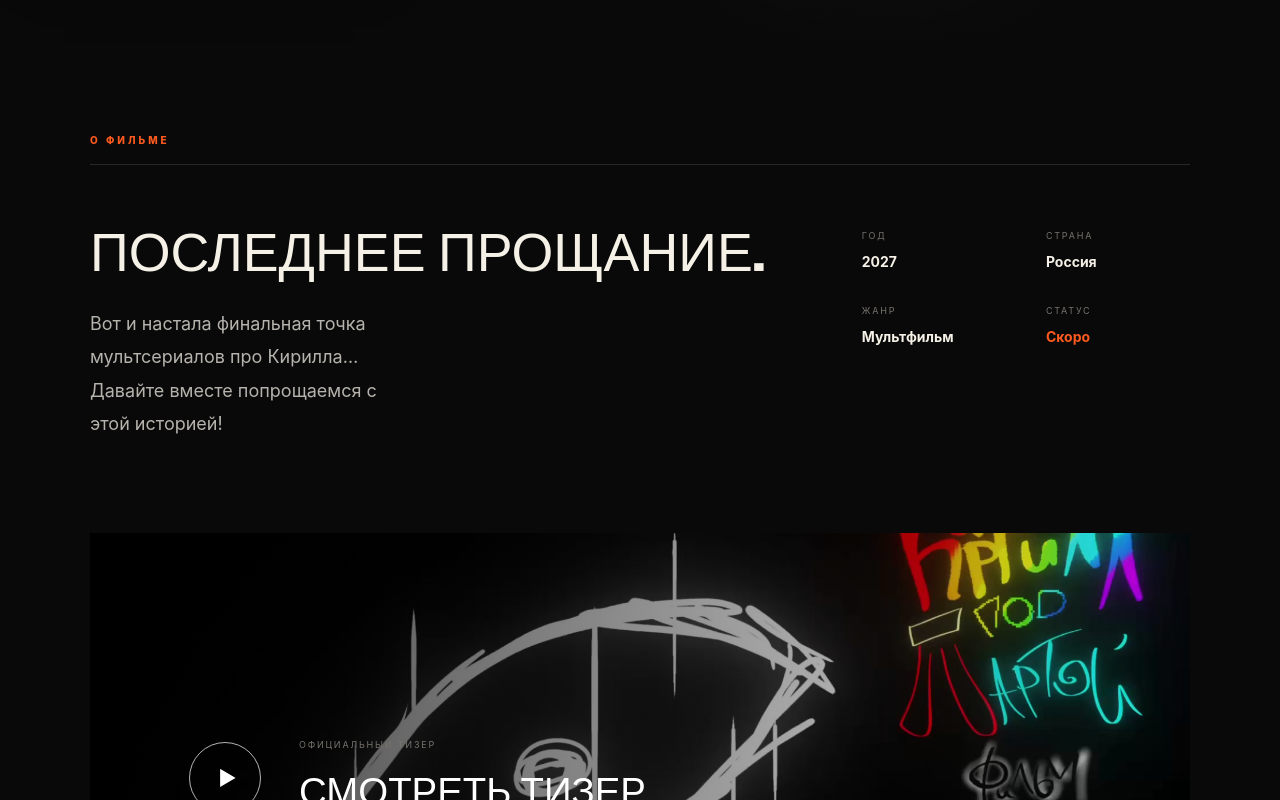
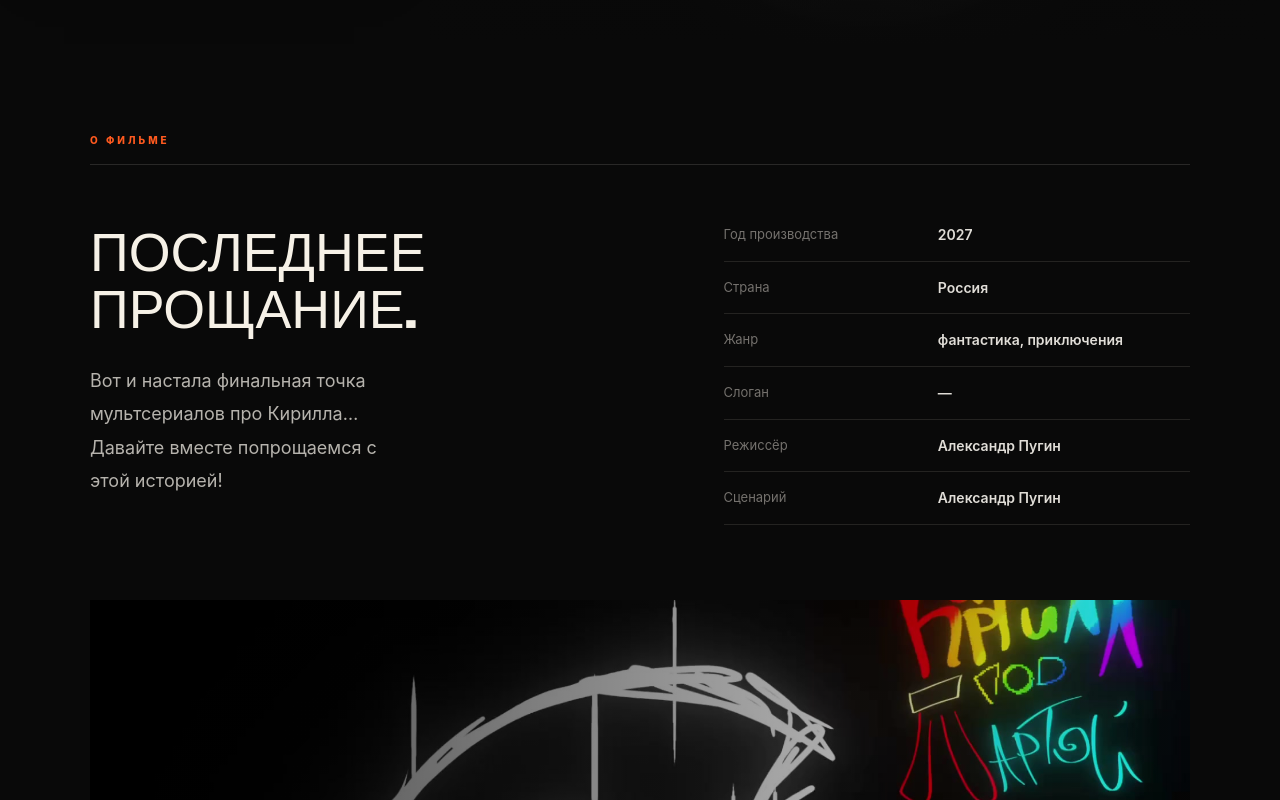
Before and after one commit to AlexKraken444/Kirill-pod-partoi, a Next.js app: page / in a window 1280 px wide. Shown: the part 756-1556 px from the top of the page. Built offline with nearby package versions, Linux system fonts and the light colour scheme.

Commit message:
Polish movie details section

```diff
--- a/app/globals.css
+++ b/app/globals.css
@@ -41,14 +41,16 @@ h1 em { color:var(--orange); font-style:normal; }
 .rating p { color:#777; font-size:10px; line-height:1.5; }
 .details { max-width:1160px; margin:0 auto; padding:90px 30px 100px; }
 .sectionLabel { font-size:10px; font-weight:800; letter-spacing:.3em; color:var(--orange); border-bottom:1px solid #292827; padding-bottom:18px; }
-.detailsGrid { display:grid; grid-template-columns:1.35fr .65fr; gap:90px; padding:55px 0 75px; }
+.detailsGrid { display:grid; grid-template-columns:minmax(0,1fr) minmax(360px,.9fr); gap:clamp(60px,9vw,130px); padding:55px 0 75px; align-items:start; }
 h2 { margin:0 0 30px; font-family:Impact,'Arial Black',sans-serif; font-size:clamp(34px,4.2vw,58px); line-height:1.06; text-transform:uppercase; font-weight:400; }
 h2 span { color:#4d4b48; }
 .description { color:#b6b3ad; font-size:18px; line-height:1.85; }
-.facts { display:grid; grid-template-columns:1fr 1fr; gap:34px 40px; align-content:start; padding-top:10px; }
-.facts span,.teaserCopy small { display:block; color:#77736e; font-size:9px; letter-spacing:.2em; margin-bottom:10px; }
-.facts strong { font-size:14px; }
-.facts .accent { color:var(--orange); }
+.movieFacts { margin:0; padding:4px 0 0; }
+.movieFacts>div { display:grid; grid-template-columns:minmax(125px,.85fr) minmax(0,1.15fr); gap:28px; padding:15px 0; border-bottom:1px solid #242321; }
+.movieFacts>div:first-child { padding-top:0; }
+.movieFacts dt { color:#74716d; font-size:13px; line-height:1.55; }
+.movieFacts dd { margin:0; color:#e0ddd7; font-size:14px; font-weight:600; line-height:1.55; }
+.teaserCopy small { display:block; color:#77736e; font-size:9px; letter-spacing:.2em; margin-bottom:10px; }
 .teaserCard { width:100%; aspect-ratio:2.25/1; border:0; padding:0; position:relative; overflow:hidden; background:#151515; color:#fff; cursor:pointer; text-align:left; }
 .teaserCard img { object-fit:cover; object-position:center; transition:transform .5s ease; }
 .teaserCard:hover img { transform:scale(1.025); }
--- a/app/page.tsx
+++ b/app/page.tsx
@@ -45,7 +45,7 @@ export default function MoviePage() {
           <div className="movieInfo">
             <div className="eyebrow"><span>ФИЛЬМ</span><i />СКОРО</div>
             <h1>Кирилл под партой:<br /><em>фильм</em></h1>
-            <p className="meta">2027&nbsp;&nbsp;•&nbsp;&nbsp;Мультфильм&nbsp;&nbsp;•&nbsp;&nbsp;Россия</p>
+            <p className="meta">2027&nbsp;&nbsp;•&nbsp;&nbsp;фантастика, приключения&nbsp;&nbsp;•&nbsp;&nbsp;Россия</p>
             <p className="lead">Финальная история Кирилла.</p>
             <div className="actions">
               <button className="primaryButton disabled" disabled><span>▶</span> Смотреть фильм</button>
@@ -67,16 +67,18 @@ export default function MoviePage() {
       <section className="details" id="about">
         <div className="sectionLabel">О ФИЛЬМЕ</div>
         <div className="detailsGrid">
-          <div>
+          <div className="aboutLead">
             <h2>Последнее прощание.</h2>
             <p className="description">Вот и настала финальная точка<br />мультсериалов про Кирилла…<br />Давайте вместе попрощаемся с<br />этой историей!</p>
           </div>
-          <div className="facts">
-            <div><span>ГОД</span><strong>2027</strong></div>
-            <div><span>СТРАНА</span><strong>Россия</strong></div>
-            <div><span>ЖАНР</span><strong>Мультфильм</strong></div>
-            <div><span>СТАТУС</span><strong className="accent">Скоро</strong></div>
-          </div>
+          <dl className="movieFacts">
+            <div><dt>Год производства</dt><dd>2027</dd></div>
+            <div><dt>Страна</dt><dd>Россия</dd></div>
+            <div><dt>Жанр</dt><dd>фантастика, приключения</dd></div>
+            <div><dt>Слоган</dt><dd>—</dd></div>
+            <div><dt>Режиссёр</dt><dd>Александр Пугин</dd></div>
+            <div><dt>Сценарий</dt><dd>Александр Пугин</dd></div>
+          </dl>
         </div>
 
         <button className="teaserCard" onClick={() => setTrailerOpen(true)} aria-label="Воспроизвести тизер">
```
